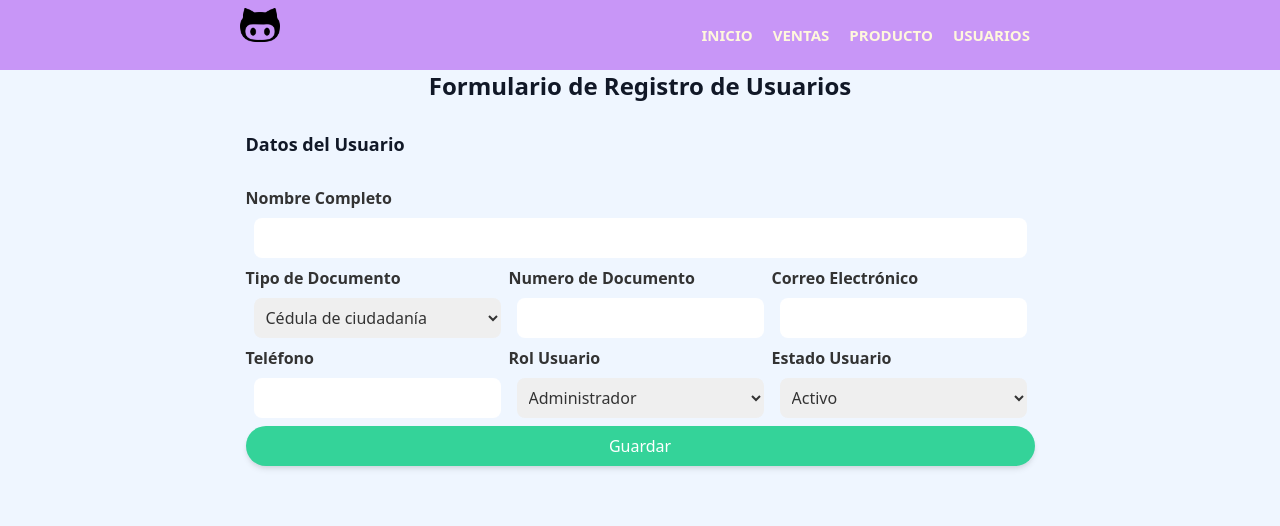
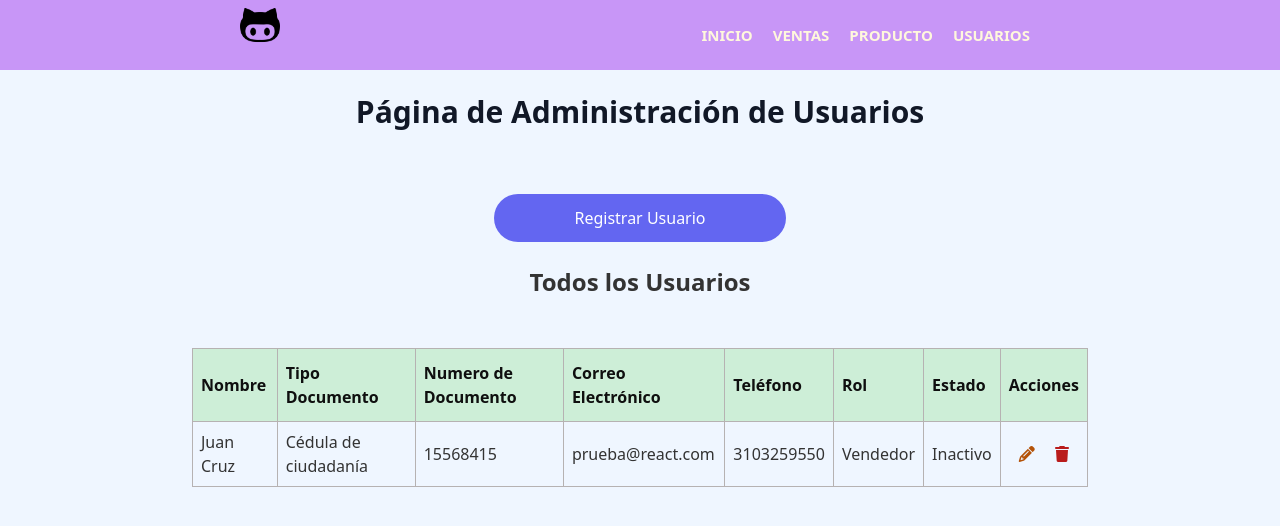
Before and after one commit to juannn89/Jobvite, a React (Create React App) app: page /usuarios in a window 1280 px wide. Shown: the top 526 px of the page. Built offline with nearby package versions, Linux system fonts and the light colour scheme.

Commit message:
Update usuarios.jsx

```diff
--- a/src/pages/usuarios.jsx
+++ b/src/pages/usuarios.jsx
@@ -1,4 +1,4 @@
-import React from 'react'
+import React, {useEffect, useState} from 'react'
 import Navbar from 'components/Navbar';
 import { ToastContainer, toast } from 'react-toastify';
 import 'react-toastify/dist/ReactToastify.css';
@@ -6,10 +6,118 @@ import axios from 'axios'
 import {nanoid} from 'nanoid'
 
 
+const usuariosBackend  =[
+    {
+        nombre:"Juan Cruz",
+        tipodocumento:"Cédula de ciudadanía",
+        numerodocumento:15568415,
+        correo:"prueba@react.com",
+        telefono:3103259550,
+        rol:"Vendedor",
+        estado:"Inactivo",
+    },
+]
+
+
+
 const Usuarios = () => {
+
+    const [mostrarTabla, setMostrarTabla]=useState(true);
+    const [usuarios, setUsuarios] = useState([]);
+    const [textoBoton, setTextoBoton] = useState('Crear Nuevo Usuario');
+
+    useEffect(()=>{
+        setUsuarios(usuariosBackend);
+    },[]);
+
+    useEffect(() => {
+        if (mostrarTabla) {
+            setTextoBoton('Registrar Usuario');
+
+        } else {
+            setTextoBoton('Listar Usuarios');
+
+        }
+        }, [mostrarTabla]);
+
     return (
         <div className='h-full min-h-screen bg-blue-50 w-full flex-col'>
             <Navbar />
+            <h2 className=' flex flex-col items-center text-3xl font-extrabold text-gray-900 m-6 mb-10'>Página de Administración de Usuarios</h2>
+
+            <div className='flex flex-col items-center '>
+                <button
+                    onClick={()=>setMostrarTabla(!mostrarTabla)}
+                    className="text-white bg-indigo-500 p-3 rounded-full m-6 px-20 ">
+                    {textoBoton}
+                </button>
+            </div>
+
+            <div className='flex h-full flex-col  justify-left '>
+                    {mostrarTabla ? (
+                        <TablaUsuarios
+                        listaUsuarios={usuarios}
+                        setMostrarTabla={setMostrarTabla}/>
+                    ) : (
+                        <FormularioCreacionUsuarios
+                        setMostrarTabla={setMostrarTabla}
+                        listaUsuarios={usuarios}
+                        setUsuarios={setUsuarios}
+                        />
+                )}
+            </div>
+        </div>
+    )
+}
+
+const TablaUsuarios = ({listaUsuarios,setMostrarTabla})=>{
+
+    return (
+        <div className='flex flex-col items-center justify-center'>
+        <h2 className='text-2xl font-extrabold mb-10'>Todos los Usuarios </h2>
+        <table className='tabla'>
+            <thead>
+                <tr>
+                    <th>Nombre</th>
+                    <th>Tipo Documento</th>
+                    <th>Numero de Documento</th>
+                    <th>Correo Electrónico</th>
+                    <th>Teléfono</th>
+                    <th>Rol</th>
+                    <th>Estado</th>
+                    <th>Acciones</th>
+                </tr>
+            </thead>
+            <tbody>
+                {listaUsuarios.map((usuario)=>{
+                    return(
+                        <tr>
+                            <td>{usuario.nombre}</td>
+                            <td>{usuario.tipodocumento} </td>
+                            <td>{usuario.numerodocumento}</td>
+                            <td>{usuario.correo}</td>
+                            <td>{usuario.telefono}</td>
+                            <td>{usuario.rol}</td>
+                            <td>{usuario.estado}</td>
+                            <td>
+                                <div className='flex w-full justify-around'>
+                                    <i className='fas fa-pencil-alt text-yellow-700 hover:text-yellow-500' />
+                                    <i className='fas fa-trash text-red-700 hover:text-red-500' />
+                                </div>
+                            </td>
+                        </tr>
+                        )
+                    })
+                }
+            </tbody>
+        </table>
+    </div>
+    );
+};
+
+const FormularioCreacionUsuarios = ()=>{
+
+    return (
         <div className='flex flex-col items-center justify-center'>
         <h2 className='text-2xl font-extrabold text-gray-900 mb-7 '> Formulario de Registro de Usuarios</h2>
 
@@ -63,10 +171,7 @@ const Usuarios = () => {
         </form>
 
         </div>
-        </div>
-    )
-}
-
-
+    );
+};
 
 export default Usuarios;
```
Lines whose indentation alone changed are shown as unchanged.
